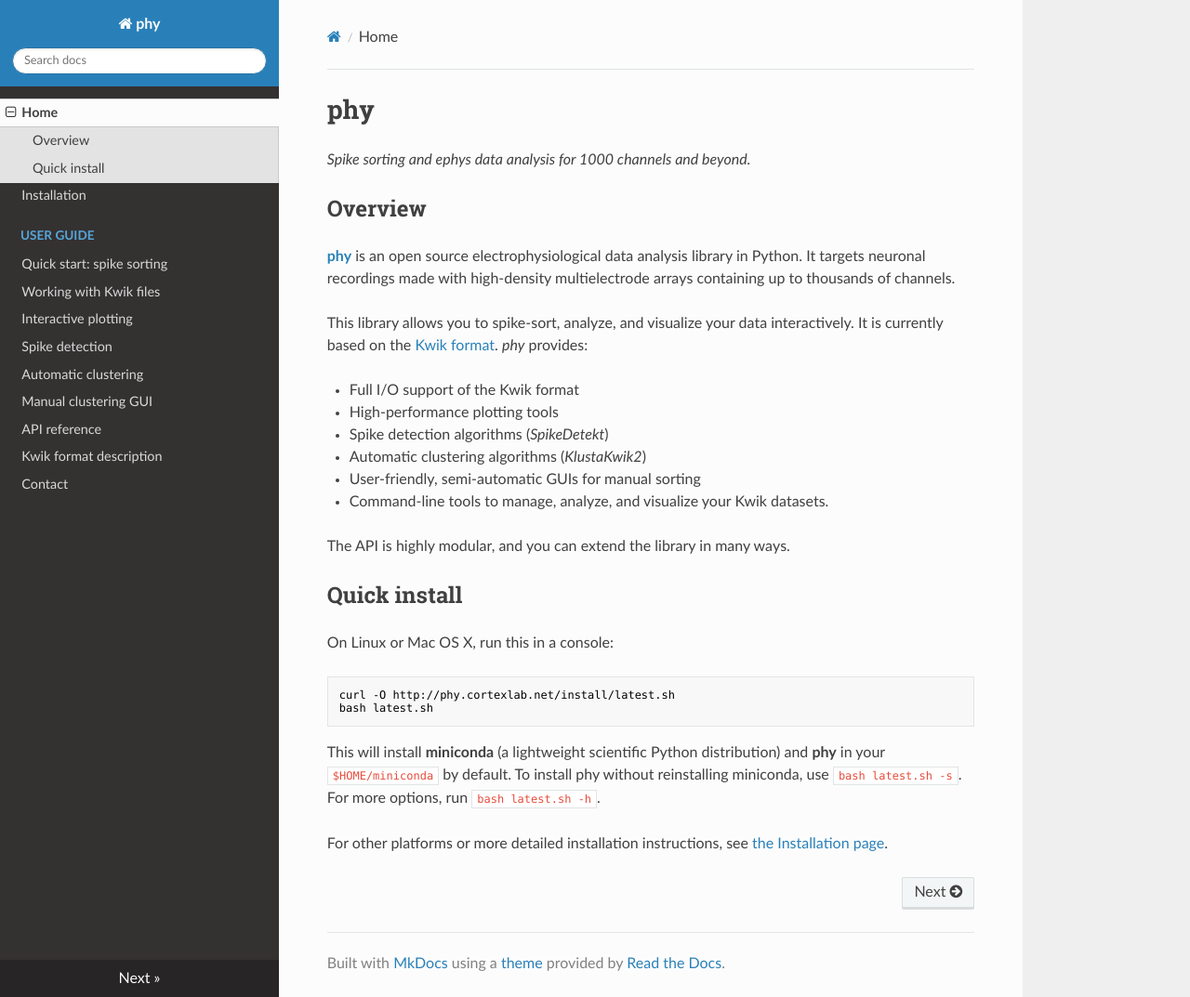
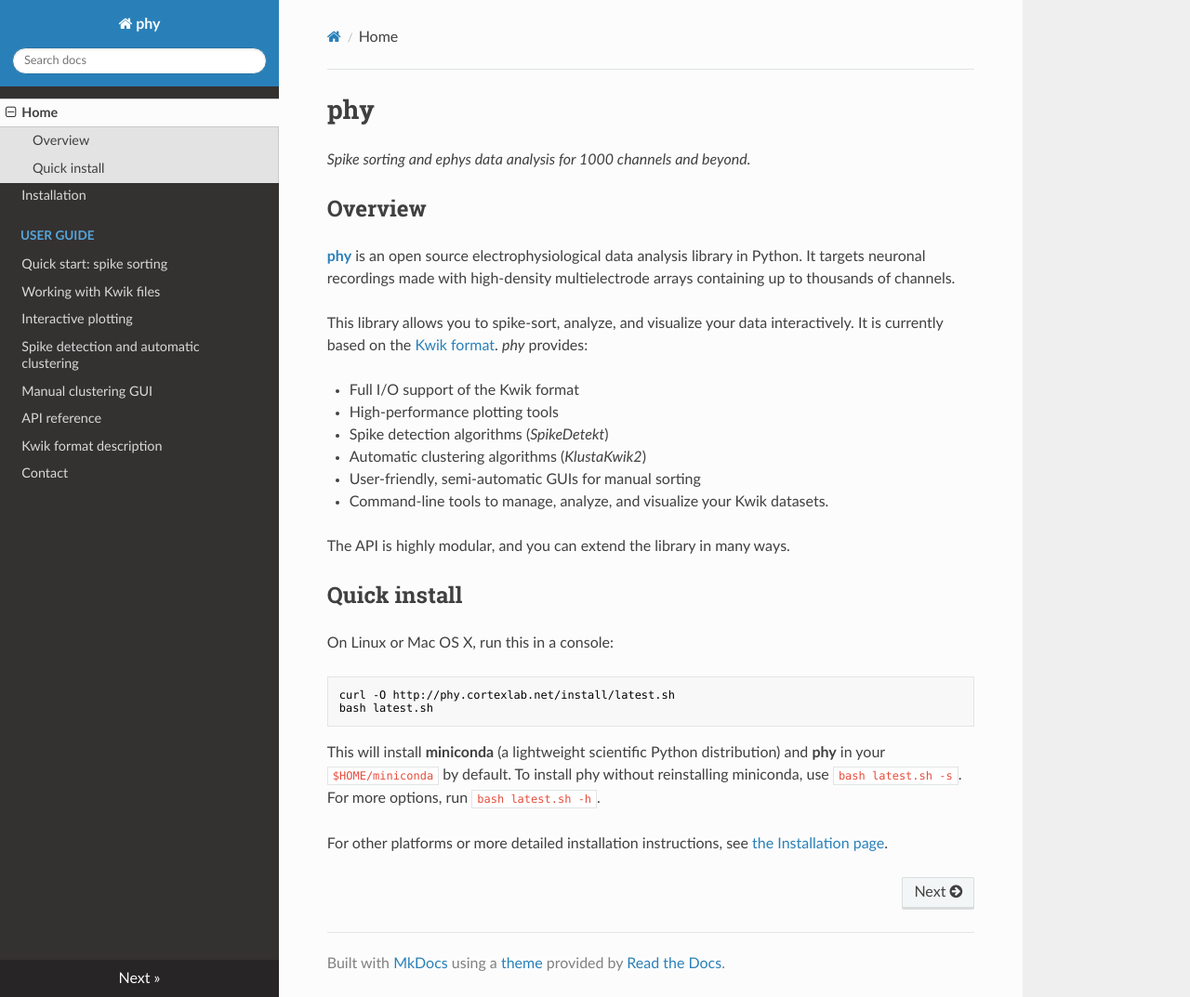
Before and after one commit to kwikteam/phy-doc, an MkDocs documentation site: the page built from docs/index.md, in a window 1280 px wide and 1073 px high. Shown: the whole window at 93% size. Built offline with MkDocs 1.6.1, drawn with Linux system fonts in a browser that asks for light colours; nearby versions of some CDN libraries; old or Windows-style settings are respelled for this version of MkDocs.

Commit message:
WIP: detection doc.

```diff
--- a/mkdocs.yml
+++ b/mkdocs.yml
@@ -6,8 +6,7 @@
    - 'Quick start: spike sorting': 'quick-start.md'
    - 'Working with Kwik files': 'kwik-model.md'
    - 'Interactive plotting': 'plot.md'
-   - 'Spike detection': 'detect.md'
-   - 'Automatic clustering': 'cluster-auto.md'
+   - 'Spike detection and automatic clustering': 'cluster-auto.md'
    - 'Manual clustering GUI': 'cluster-manual.md'
 - API reference: 'api.md'
 - Kwik format description: 'kwik-format.md'
```
Also changed, not shown: docs/detect.md (+3 -0 lines).
